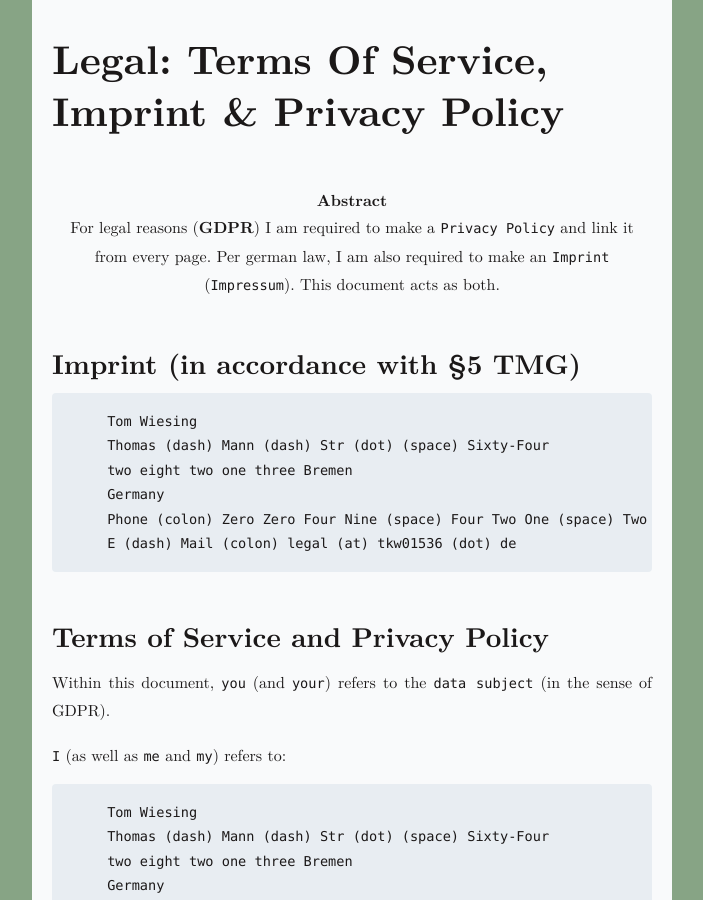
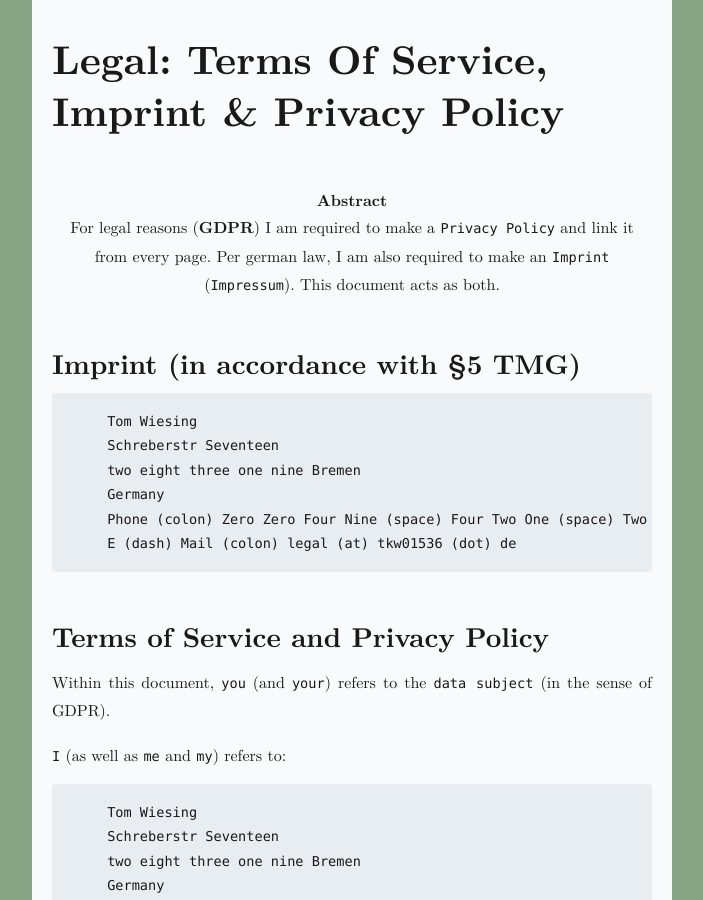
Before and after one commit to tkw1536/inform.everyone.wtf, a Jekyll site: the page built from static/index.md, in a window 1280 px wide and 900 px high. Shown: the whole window, without its empty margins (288-991 px from the left). Built offline with Jekyll 4.4.1, drawn with Linux system fonts in a browser that asks for light colours; some of the changed text lies outside the part shown.

Commit message:
Imprint: Update address

```diff
--- a/static/_includes/address.md
+++ b/static/_includes/address.md
@@ -1,7 +1,7 @@
 <pre style="user-select: none; " oncontextmenu="return false">
     Tom Wiesing
-    Thomas (dash) Mann (dash) Str (dot) (space) Sixty-Four
-    two eight two one three Bremen
+    Schreberstr Seventeen
+    two eight three one nine Bremen
     Germany
     Phone (colon) Zero Zero Four Nine (space) Four Two One (space) Two Two Three Four Nine Seven Four
     E (dash) Mail (colon) legal (at) tkw01536 (dot) de
```
